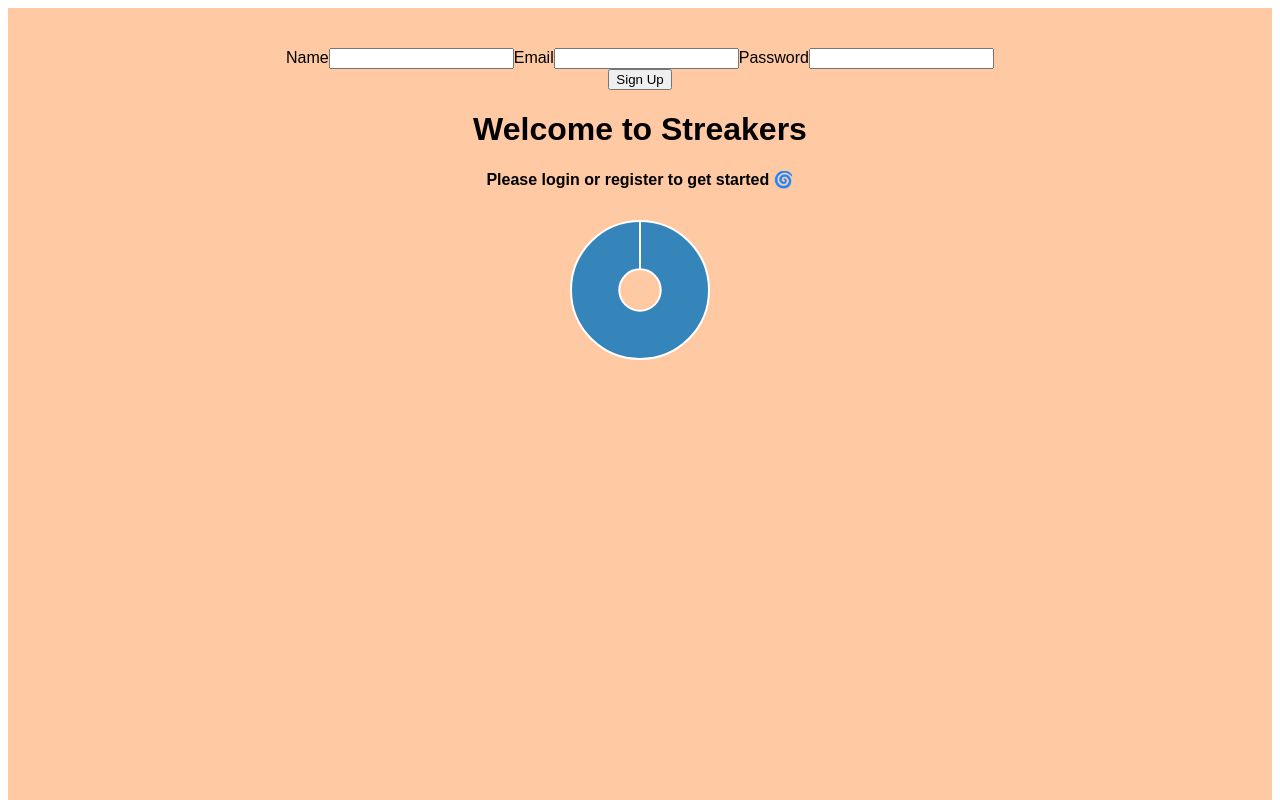
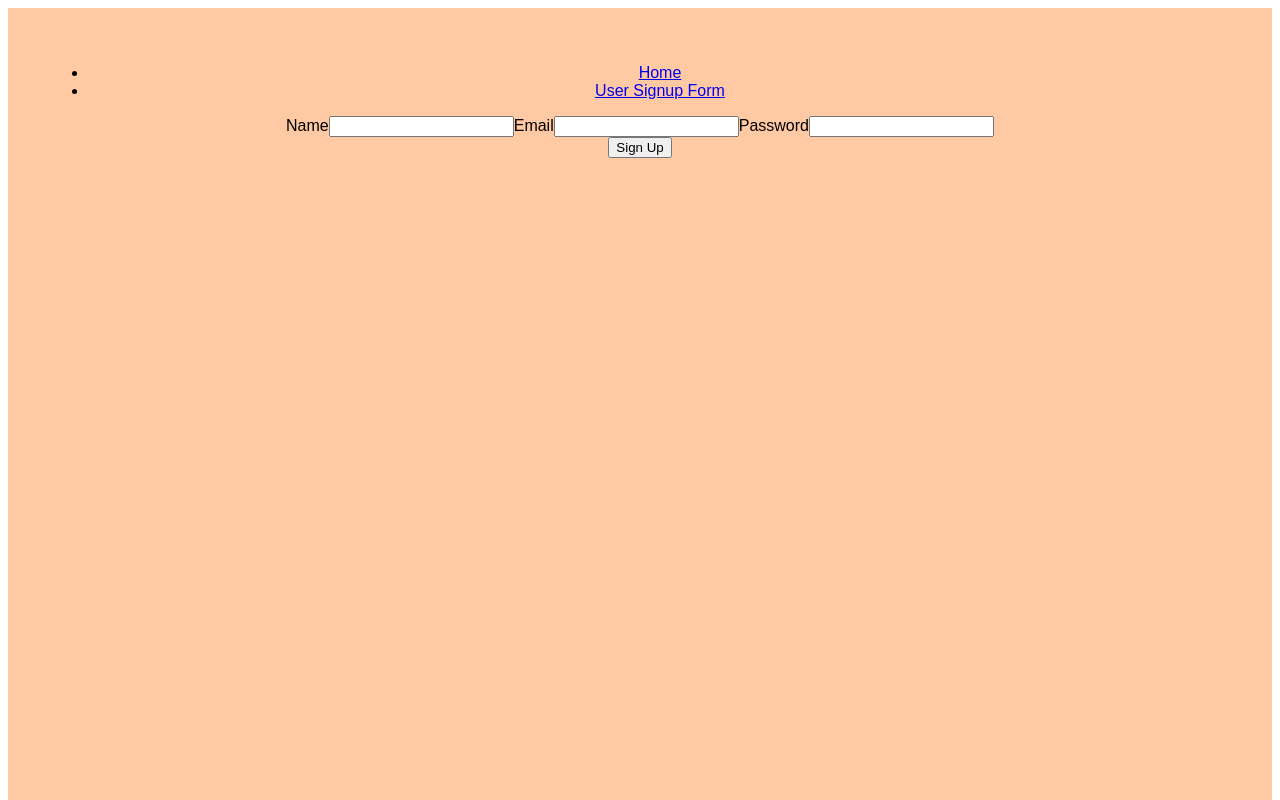
Before and after one commit to danigunawan/streakers-client, a React (Create React App) app: page /usersignup in a window 1280 px wide. Shown: the top 800 px of the page. Built offline with nearby package versions, Linux system fonts and the light colour scheme.

Commit message:
implemented Header component and routes inside header component

```diff
--- a/src/App.js
+++ b/src/App.js
@@ -1,6 +1,5 @@
 import React, { Component } from 'react';
-import UserSignupForm from "./components/UserSignupForm";
-import Welcome from "./components/Welcome";
+import Header from "./components/Header";
 
 import './Layout.css';
 
@@ -8,11 +7,11 @@ class App extends Component {
   render() {
     return (
       <div className="App">
-        <UserSignupForm/>
-        <Welcome/>
+        <Header/>
       </div>
     );
   }
 }
 
+
 export default App;
--- /dev/null
+++ b/src/components/Header.js
@@ -0,0 +1,23 @@
+import React from "react";
+import { Link, Route, Switch } from 'react-router-dom';
+import Welcome from './Welcome';
+import UserSignupForm from './UserSignupForm';
+
+const Header = () => (
+  <header>
+    <nav>
+      <ul>
+        <li><Link to='/'>Home</Link></li>
+        <li><Link to='/usersignup'>User Signup Form</Link></li>
+      </ul>
+    </nav>
+
+    <Switch>
+      <Route exact path='/' component={Welcome} />
+      <Route path='/usersignup' component={UserSignupForm}/>
+    </Switch>
+
+  </header>
+)
+
+export default Header;
--- a/src/index.js
+++ b/src/index.js
@@ -4,5 +4,13 @@ import './index.css';
 import App from './App';
 import registerServiceWorker from './registerServiceWorker';
 
-ReactDOM.render(<App />, document.getElementById('root'));
+import { BrowserRouter } from 'react-router-dom';
+
+ReactDOM.render((
+  <BrowserRouter>
+    <App />
+  </BrowserRouter>
+  ),
+  document.getElementById('root'));
+
 registerServiceWorker();
--- a/src/routes.js
+++ /dev/null
@@ -1,6 +0,0 @@
-import React from 'react';
-import { Route } from 'react-router';
-
-import { UserSignupForm } from '/components'
-
-const routes =
```
